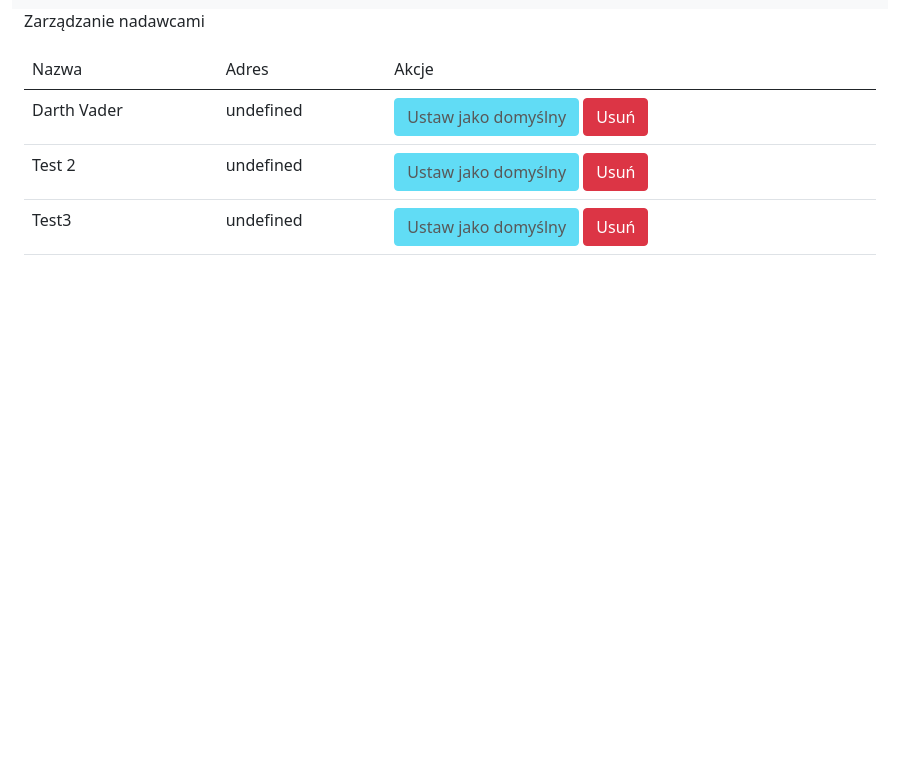
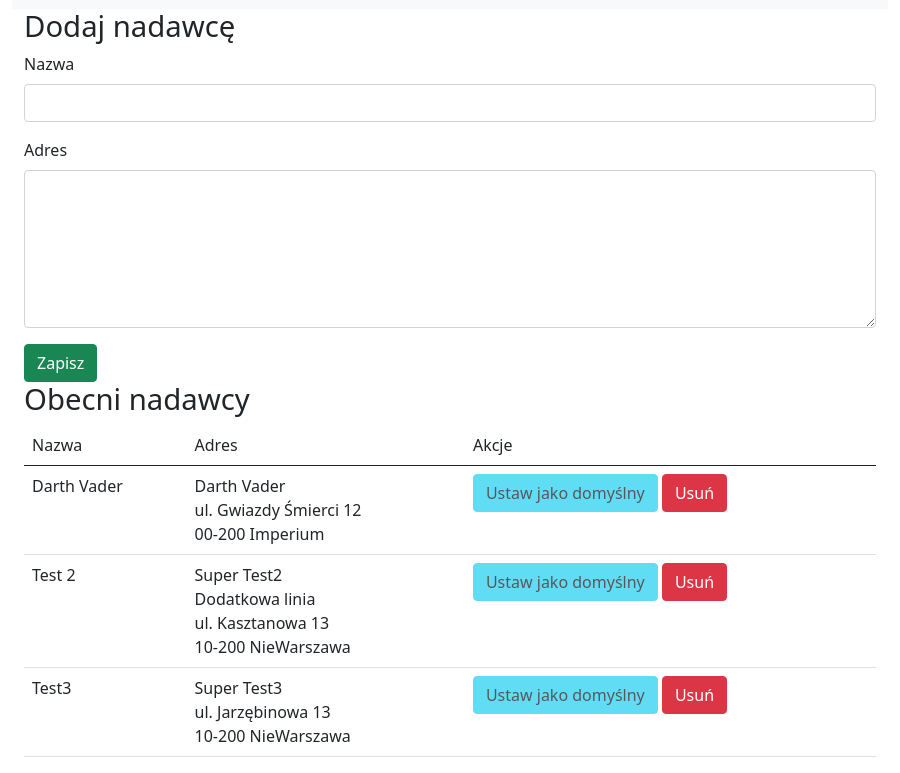
Before and after one commit to bogumilbierc/proof-of-postage-generator, an Electron app: page src/views/index.html in a window 900 px wide. Both pictures are taken after a click on the link "Nadawcy". Shown: the part 55-828 px from the top of the page. Before the commit the page ends 800 px from the top, so only its background shows below. Drawn offline with Linux system fonts and the light colour scheme.

Commit message:
Add sender form

```diff
--- a/src/views/index.html
+++ b/src/views/index.html
@@ -68,7 +68,19 @@
   </div>
 
   <div id="senders-page" class="container-fluid">
-    <p>Zarządzanie nadawcami</p>
+    <h2>Dodaj nadawcę</h2>
+    <div class="mb-3">
+      <label for="add-sender-name" class="form-label">Nazwa</label>
+      <input type="email" class="form-control" id="add-sender-name">
+    </div>
+    <div class="mb-3">
+      <label for="add-sender-address" class="form-label">Adres</label>
+      <textarea class="form-control" id="add-sender-address" rows="6"></textarea>
+    </div>
+    <button class="btn btn-success" onclick="onSaveSenderClick()">Zapisz</button>
+    <span class="mt-2"></span>
+
+    <h2>Obecni nadawcy</h2>
     <table class="table">
       <thead>
         <tr>
--- a/src/views/scripts/senders-renderer.js
+++ b/src/views/scripts/senders-renderer.js
@@ -1,5 +1,17 @@
-function onAddSenderClick() {
-
+function onSaveSenderClick() {
+    const sender = {
+        name: $("#add-sender-name").val(),
+        address: $("#add-sender-address").val().split('\n')
+    };
+    if (!sender.name) {
+        alert('Nazwa jest wymagana');
+        return;
+    }
+    if (!sender.address.length || !sender.address[0]) {
+        alert('Adres jest wymagany');
+        return;
+    }
+    console.log(sender);
 }
 
 function onDeleteSenderClick(senderName) {
@@ -61,6 +73,7 @@ function buildAddressColumnText(sender) {
             html += '<br/>'
         }
     }
+    return html;
 }
 
 $(document).ready(() => {
```
Also changed, not shown: src/views/scripts/renderer.js (line endings or trailing spaces).
